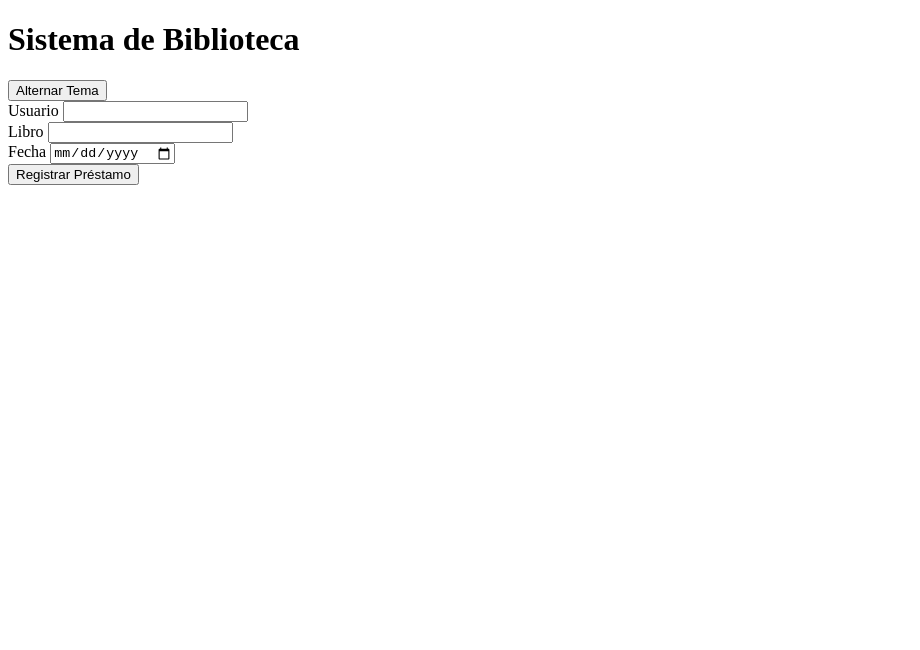
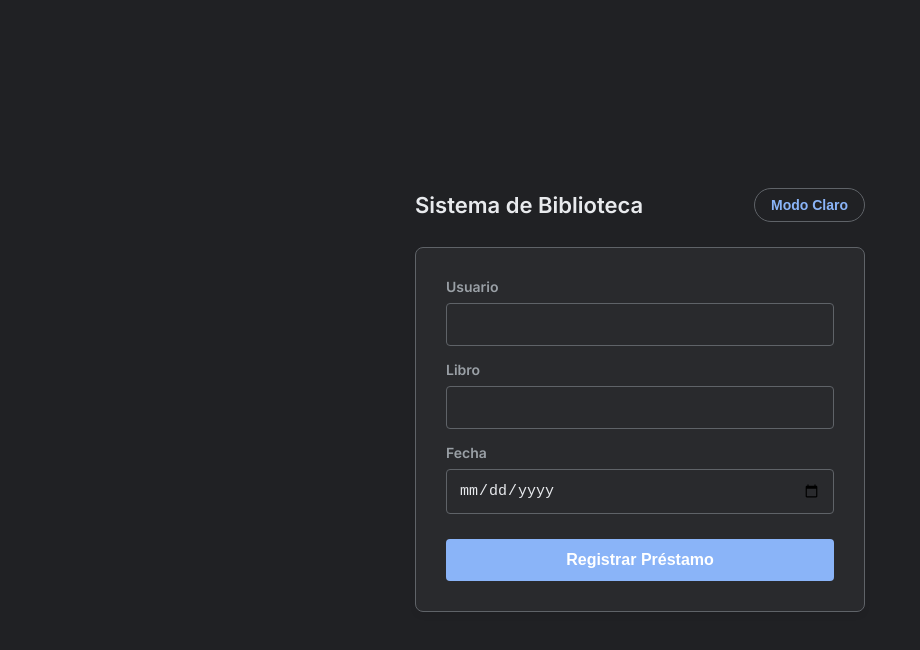
Before and after one commit to DiegoJimenez14/sistema-biblioteca-uniminuto, a plain HTML site: page frontend/index.html in a window 1280 px wide. Both pictures are taken after a click on the button "Alternar Tema". Shown: the whole page, without its empty margins (0-920 px from the left). Drawn offline with Linux system fonts and the light colour scheme.

Commit message:
fix: corrige error de sintaxis del material base en CSS

```diff
--- a/frontend/app.js
+++ b/frontend/app.js
@@ -1,45 +1,19 @@
-const form = document.getElementById('prestamoForm');
-const notificacion = document.getElementById('notificacion');
-const themeToggle = document.getElementById('themeToggle');
+// Esperar a que el DOM cargue completamente
+document.addEventListener('DOMContentLoaded', () => {
+    const themeToggleBtn = document.getElementById('themeToggle');
 
-const API_URL = 'http://localhost:3000/api/prestamos';
+    // Verificar si el botón existe para evitar errores
+    if (themeToggleBtn) {
+        themeToggleBtn.addEventListener('click', () => {
+            // Alterna la clase 'dark-theme' en el elemento body
+            document.body.classList.toggle('dark-theme');
 
-form.addEventListener('submit', async (evento) => {
-    evento.preventDefault();
-
-    const datosFormulario = new FormData(form);
-    const payload = Object.fromEntries(datosFormulario.entries());
-
-    try {
-        const respuesta = await fetch(API_URL, {
-            method: 'POST',
-            headers: {
-                'Content-Type': 'application/json'
-            },
-            body: JSON.stringify(payload)
+            // Opcional: Cambiar el texto del botón según el tema
+            if (document.body.classList.contains('dark-theme')) {
+                themeToggleBtn.textContent = 'Modo Claro';
+            } else {
+                themeToggleBtn.textContent = 'Modo Oscuro';
+            }
         });
-
-        if (respuesta.ok) {
-            mostrarNotificacion('Registro completado', 'exito');
-            form.reset();
-        } else {
-            mostrarNotificacion('Error en validación', 'error');
-        }
-    } catch (error) {
-        mostrarNotificacion('Error de conexión', 'error');
     }
 });
-
-function mostrarNotificacion(mensaje, tipo) {
-    notificacion.textContent = mensaje;
-    notificacion.className = tipo;
-    setTimeout(() => {
-        notificacion.className = 'oculto';
-    }, 3000);
-}
-
-themeToggle.addEventListener('click', () => {
-    const temaActual = document.documentElement.getAttribute('data-theme');
-    const nuevoTema = temaActual === 'dark' ? 'light' : 'dark';
-    document.documentElement.setAttribute('data-theme', nuevoTema);
-});
--- a/frontend/styles.css
+++ b/frontend/styles.css
@@ -1,27 +1,139 @@
-/* --- ESTILOS AGREGADOS POR INVESTIGACIÓN AUTÓNOMA (UX/UI Avanzado) --- */
+/* Importar fuente moderna y limpia */
+@import url('https://fonts.googleapis.com/css2?family=Inter:wght@400;600&display=swap');
+
+/* --- SISTEMA DE DISEÑO EMPRESARIAL (Variables) --- */
 :root {
-    --primary-color: #007BFF;
-    --hover-color: #0056b3;
+    --bg-color: #f8f9fa; /* Fondo claro corporativo */
+    --surface-color: #ffffff;
+    --text-primary: #202124;
+    --text-secondary: #5f6368;
+    --border-color: #dadce0;
+    --primary-color: #1a73e8; /* Azul tecnológico */
+    --hover-color: #1557b0;
     --transition-speed: 0.3s;
+    --font-family: 'Inter', system-ui, -apple-system, sans-serif;
 }
 
-/* Transición suave y estado Focus para inputs (Accesibilidad) */
+/* --- TEMA OSCURO (Activado vía JavaScript) --- */
+.dark-theme {
+    --bg-color: #202124;
+    --surface-color: #292a2d;
+    --text-primary: #e8eaed;
+    --text-secondary: #9aa0a6;
+    --border-color: #5f6368;
+    --primary-color: #8ab4f8;
+    --hover-color: #aecbfa;
+}
+
+/* --- ESTILOS BASE --- */
+body {
+    font-family: var(--font-family);
+    background-color: var(--bg-color);
+    color: var(--text-primary);
+    display: flex;
+    justify-content: center;
+    align-items: center;
+    min-height: 100vh;
+    margin: 0;
+    transition: background-color var(--transition-speed) ease, color var(--transition-speed) ease;
+}
+
+.container {
+    width: 100%;
+    max-width: 450px;
+    padding: 20px;
+}
+
+/* --- CABECERA Y BOTÓN DE TEMA (FLEXBOX) --- */
+header {
+    display: flex;
+    justify-content: space-between;
+    align-items: center;
+    margin-bottom: 25px;
+}
+
+h1 {
+    font-size: 22px;
+    font-weight: 600;
+    margin: 0;
+    color: var(--text-primary);
+}
+
+#themeToggle {
+    background-color: transparent;
+    color: var(--primary-color);
+    border: 1px solid var(--border-color);
+    padding: 8px 16px;
+    border-radius: 20px;
+    cursor: pointer;
+    font-weight: 600;
+    font-size: 14px;
+    transition: all var(--transition-speed) ease;
+}
+
+#themeToggle:hover {
+    background-color: rgba(26, 115, 232, 0.04);
+    border-color: var(--primary-color);
+}
+
+/* --- TARJETA DEL FORMULARIO --- */
+form {
+    background-color: var(--surface-color);
+    padding: 30px;
+    border: 1px solid var(--border-color);
+    border-radius: 8px;
+    box-shadow: 0 4px 6px rgba(0, 0, 0, 0.05);
+    transition: all var(--transition-speed) ease;
+}
+
+.form-group {
+    margin-bottom: 15px;
+}
+
+label {
+    display: block;
+    margin-bottom: 8px;
+    font-weight: 600;
+    font-size: 14px;
+    color: var(--text-secondary);
+}
+
+/* --- CAMPOS DE ENTRADA --- */
+input[type="text"],
+input[type="date"] {
+    width: 100%;
+    padding: 12px;
+    box-sizing: border-box;
+    background-color: transparent;
+    color: var(--text-primary);
+    border: 1px solid var(--border-color);
+    border-radius: 4px;
+    font-size: 15px;
+    transition: all var(--transition-speed) ease;
+}
+
 input[type="text"]:focus,
 input[type="date"]:focus {
     border-color: var(--primary-color);
-    box-shadow: 0 0 5px rgba(0, 123, 255, 0.5);
-    outline: none; /* Elimina el outline por defecto del navegador */
-    transition: box-shadow var(--transition-speed) ease-in-out;
+    box-shadow: 0 0 0 2px rgba(26, 115, 232, 0.2);
+    outline: none;
 }
 
-/* Transición para el botón */
-input[type="submit"] {
-    /* ... propiedades base ... */
+/* --- BOTÓN DE ENVÍO --- */
+button[type="submit"] {
+    width: 100%;
     background-color: var(--primary-color);
+    color: #fff;
+    padding: 12px;
+    margin-top: 10px;
+    border: none;
+    border-radius: 4px;
+    font-size: 16px;
+    font-weight: 600;
+    cursor: pointer;
     transition: background-color var(--transition-speed) ease;
 }
 
-input[type="submit"]:hover {
+button[type="submit"]:hover {
     background-color: var(--hover-color);
-    transform: translateY(-2px); /* Pequeño salto del botón para interactividad */
 }
```
